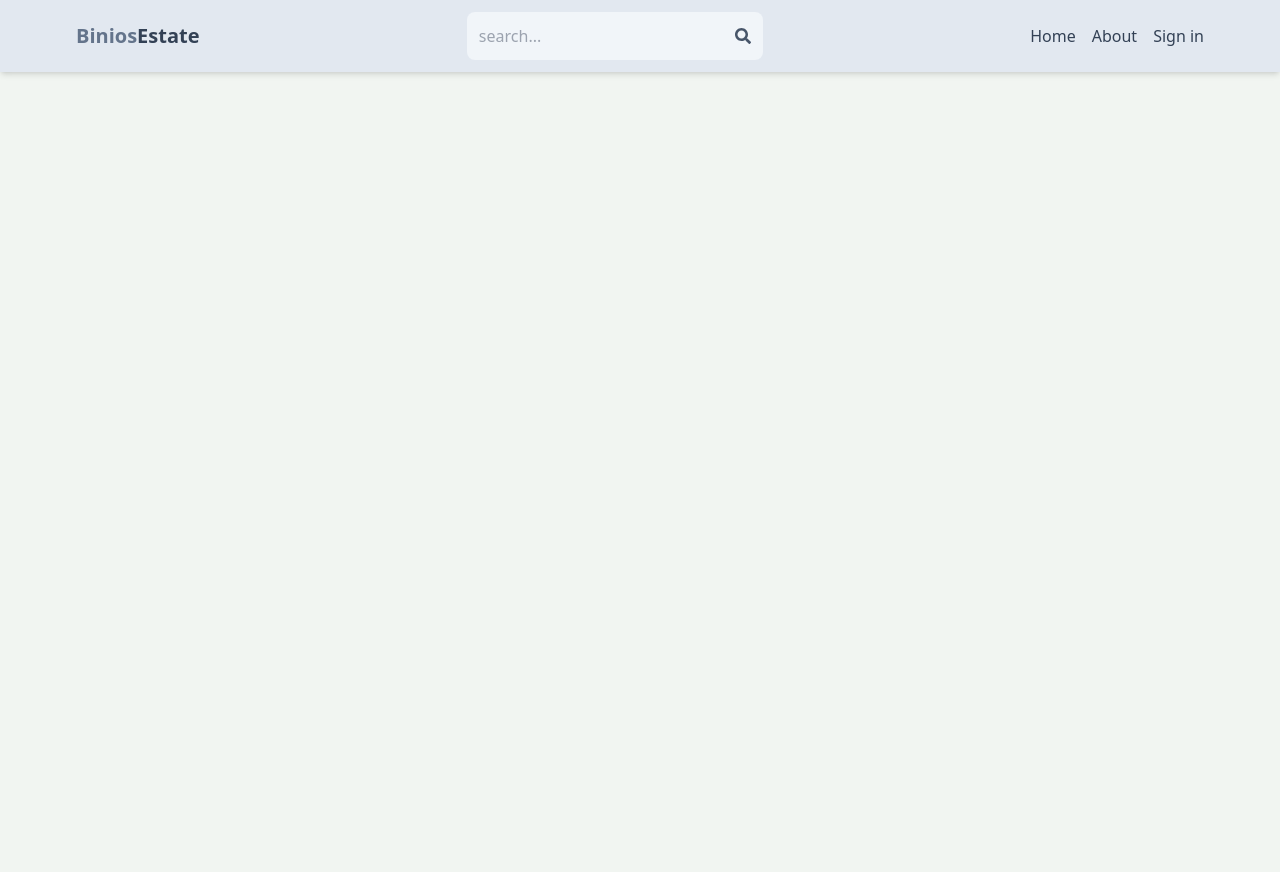
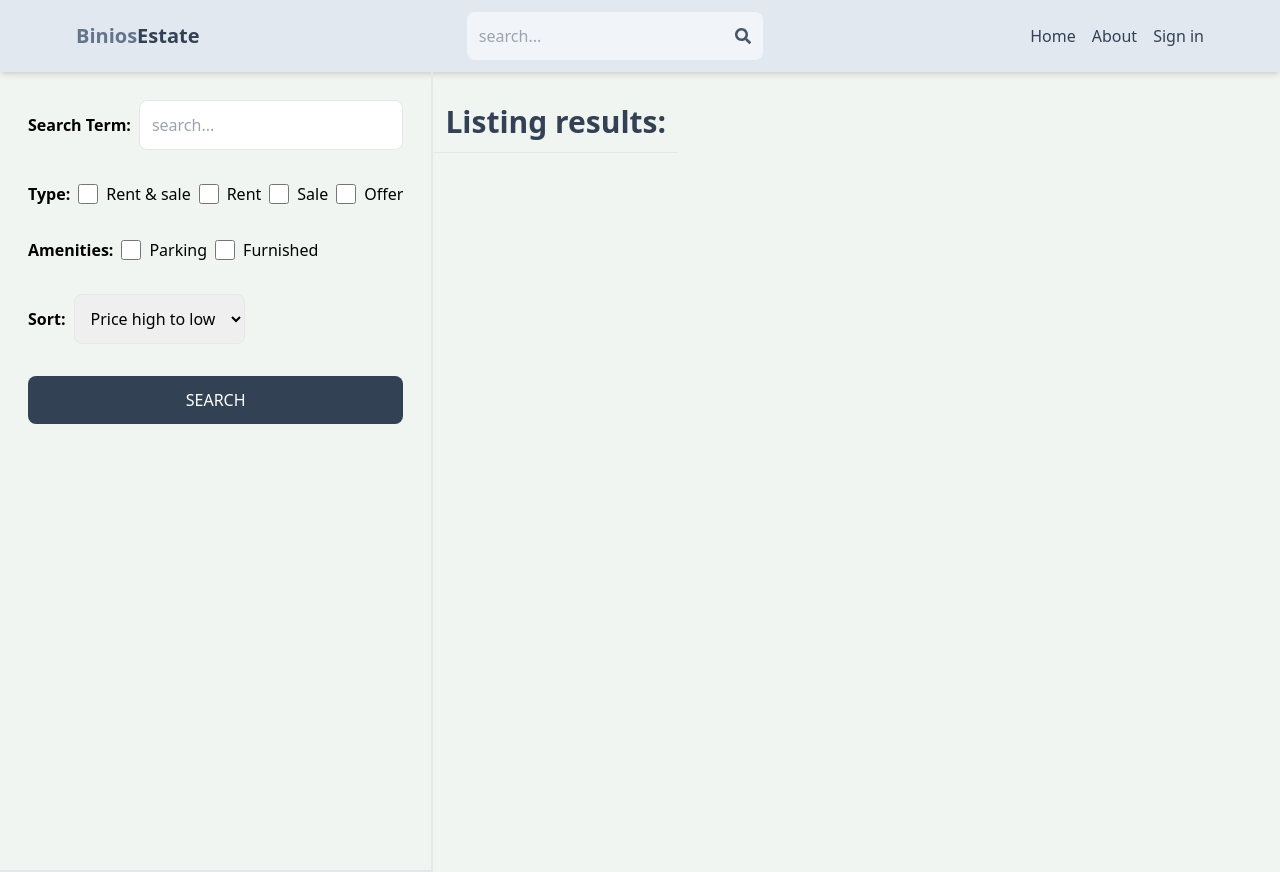
Before and after one commit to Binaa10/Mern-Estate, a React (Vite) app in the folder client/: page /search in a window 1280 px wide. Before the commit the page ends 800 px from the top, so only its background shows below. Built offline with nearby package versions, Linux system fonts and the light colour scheme; no server answers.

Commit message:
create search page UI

```diff
--- a/client/src/App.jsx
+++ b/client/src/App.jsx
@@ -10,6 +10,7 @@
 import CreateListing from "./pages/CreateListing.jsx";
 import UpdateListing from "./pages/UpdateListing.jsx";
 import Listing from "./pages/Listing.jsx";
+import Search from "./pages/Search.jsx";
 
 export default function App() {
   return (
@@ -18,10 +19,11 @@
 
       <Routes>
         <Route path="/" element={<Home />}></Route>
-        <Route path="listing/:listingId" element={<Listing />}></Route>
         <Route path="/sign-in" element={<SignIn />}></Route>
         <Route path="/sign-up" element={<SignUp />}></Route>
         <Route path="/about" element={<About />}></Route>
+        <Route path="listing/:listingId" element={<Listing />}></Route>
+        <Route path="/search" element={<Search />}></Route>
         <Route element={<PrivateRoute />}>
           <Route path="/profile" element={<Profile />} />
           <Route path="/create-listing" element={<CreateListing />} />
--- /dev/null
+++ b/client/src/pages/Search.jsx
@@ -0,0 +1,74 @@
+import React from "react";
+
+export default function Search() {
+  return (
+    <div className="flex flex-col md:flex-row">
+      <div className="p-7 border-b-2 md:border-r-2 md:min-h-screen">
+        <form className="flex flex-col gap-8">
+          <div className="flex items-center gap-2">
+            <label className="whitespace-nowrap font-semibold">
+              Search Term:
+            </label>
+            <input
+              type="text"
+              id="searchTerm"
+              placeholder="search..."
+              className="border rounded-lg p-3 w-full "
+            />
+          </div>
+          <div className="flex gap-2 flex-wrap items-center">
+            <label className="font-semibold">Type:</label>
+            <div className="flex gap-2">
+              <input type="checkbox" id="all" className="w-5" />
+              <span>Rent & sale</span>
+            </div>
+            <div className="flex gap-2">
+              <input type="checkbox" id="rent" className="w-5" />
+              <span>Rent</span>
+            </div>
+            <div className="flex gap-2">
+              <input type="checkbox" id="sale" className="w-5" />
+              <span>Sale</span>
+            </div>
+            <div className="flex gap-2">
+              <input type="checkbox" id="offer" className="w-5" />
+              <span>Offer</span>
+            </div>
+          </div>
+          <div className="flex gap-2 flex-wrap items-center">
+            <label className="font-semibold">Amenities:</label>
+            <div className="flex gap-2">
+              <input type="checkbox" id="parking" className="w-5" />
+              <span>Parking</span>
+            </div>
+            <div className="flex gap-2">
+              <input type="checkbox" id="furnished" className="w-5" />
+              <span>Furnished</span>
+            </div>
+          </div>
+          <div className="flex items-center gap-2">
+            <label className="font-semibold">Sort:</label>
+            <select
+              id="sort_order"
+              className="border rounded-lg
+            p-3"
+            >
+              <option>Price high to low</option>
+              <option>Price low to high</option>
+              <option>Latest</option>
+              <option>Oldest</option>
+            </select>
+          </div>
+          <button className="rounded-lg p-3 bg-slate-700 text-white uppercase hover:opacity-95  ">
+            search
+          </button>
+        </form>
+      </div>
+      <div className="">
+        <h1 className="text-3xl font-semibold border-b p-3 text-slate-700 mt-5">
+          Listing results:
+        </h1>
+      </div>
+    </div>
+  );
+}
```
